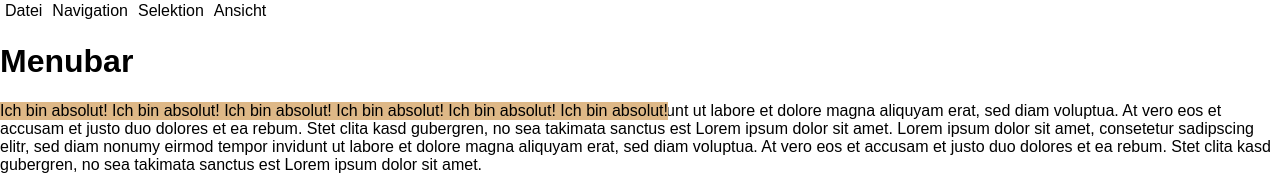
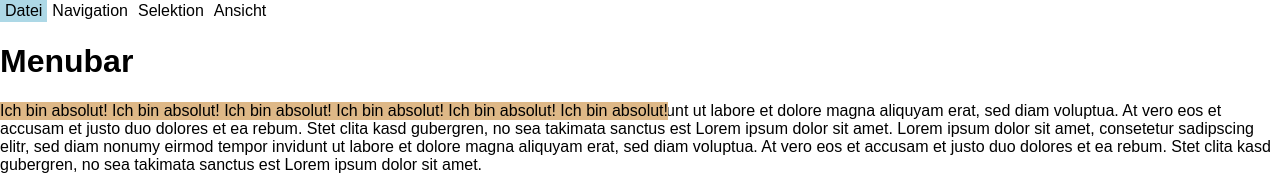
Before and after one commit to uriegel/menubar-react, a React (Create React App) app: page / in a window 1280 px wide. Shown: the top 175 px of the page. Built offline with nearby package versions, Linux system fonts and the light colour scheme.

Commit message:
menubar hover items

```diff
--- a/src/component/Menubar.css
+++ b/src/component/Menubar.css
@@ -1,3 +1,7 @@
+:root {
+    --mbr-menubar-hover-color: lightblue;
+}
+
 .mbr--menubar  {
     user-select: none;
     cursor: default;
--- a/src/component/MenubarItem.css
+++ b/src/component/MenubarItem.css
@@ -3,3 +3,13 @@
     align-items: center;
     height: 100%;
 }
+
+.mbr--header {
+    height: 100%;
+    display: flex;
+    align-items: inherit;
+}
+
+.mbr--header:hover {
+    background-color: var(--mbr-menubar-hover-color);
+}
--- a/src/component/MenubarItem.tsx
+++ b/src/component/MenubarItem.tsx
@@ -10,7 +10,9 @@ interface MenubarItemProps {
 export const MenubarItem = ({name}: MenubarItemProps) => {
     return (
         <li className="mbr--menubaritem">
-            <MenuItem name={name} isAccelerated={false} />
+            <div className='mbr--header'>
+                <MenuItem name={name} isAccelerated={false} />
+            </div>
         </li>
     )
 }
```
